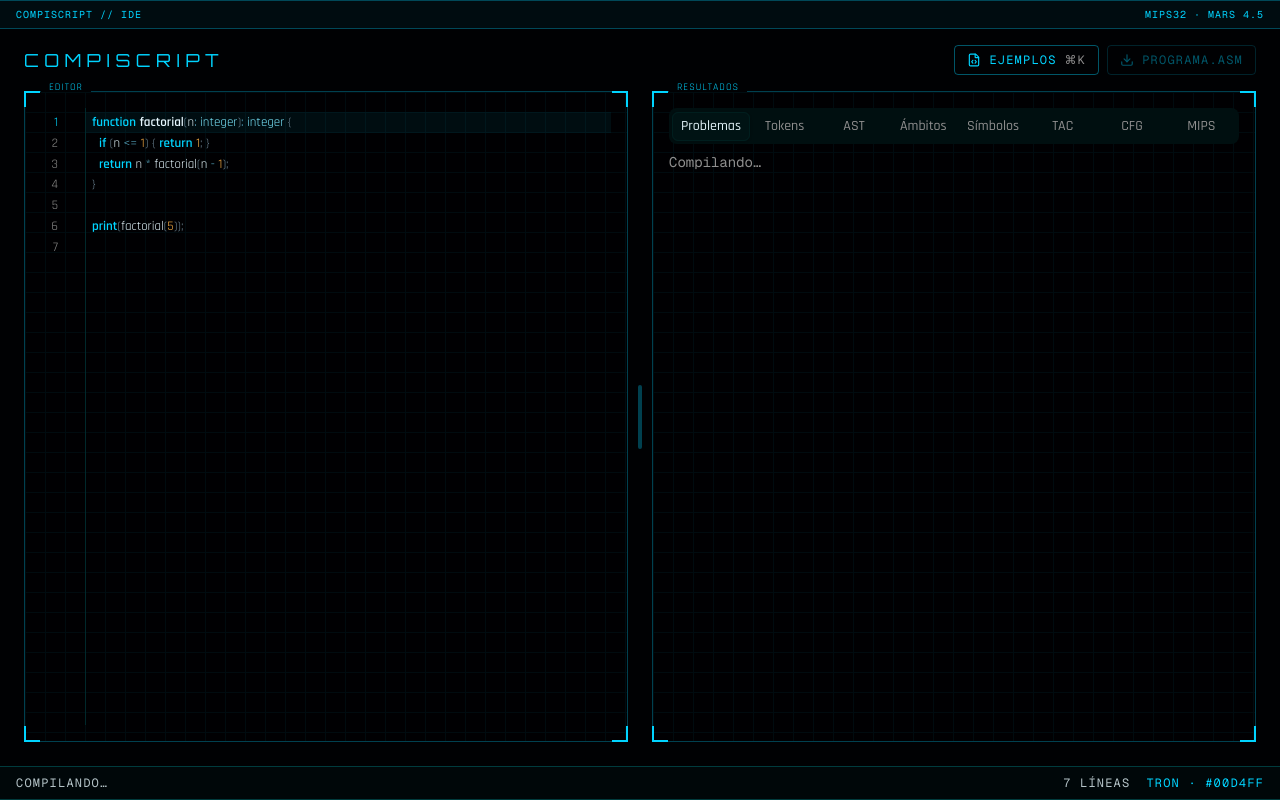
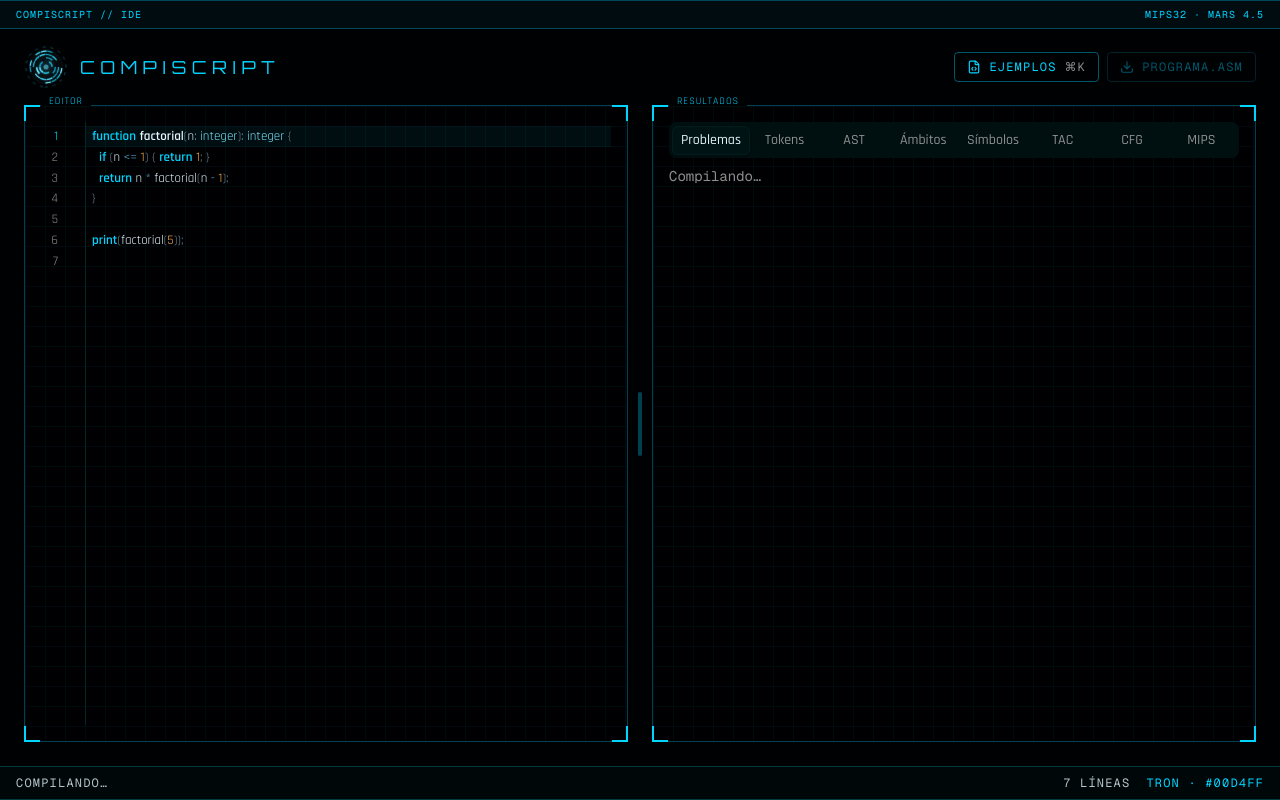
Before and after one commit to erneram/proyecto3-final, a React (Vite) app in the folder web/: page / in a window 1280 px wide. Built offline with nearby package versions, Linux system fonts and the light colour scheme.

Commit message:
feat: GridCN agent avatar next to the IDE title

```diff
--- a/web/src/App.tsx
+++ b/web/src/App.tsx
@@ -7,6 +7,7 @@ import type { Example } from "@/examples";
 import { ExamplesNav } from "@/ExamplesNav";
 import { BackendStats, CodePanel, Empty, OutlineTree, SymbolsPanel, TokensPanel } from "@/panels";
 import { useCompiler } from "@/useCompiler";
+import { AgentAvatar } from "@/components/thegridcn/agent-avatar";
 import { HUDFrame } from "@/components/thegridcn/hud-frame";
 import { StatusBar } from "@/components/thegridcn/status-bar";
 import { UplinkHeader } from "@/components/thegridcn/uplink-header";
@@ -62,8 +63,12 @@ export function App() {
   return (
     <div className="flex h-dvh flex-col bg-background text-foreground">
       <UplinkHeader leftText="COMPISCRIPT // IDE" rightText="MIPS32 · MARS 4.5" />
-      <header className="flex items-baseline justify-between gap-4 px-6 py-4">
-        <h1 className="font-heading text-lg tracking-[0.3em] text-primary">Compiscript</h1>
+      <header className="flex items-center justify-between gap-4 px-6 py-4">
+        <div className="flex items-center gap-3">
+          {/* Matiz 190 = #00D4FF; decorativo, el título ya nombra la app. */}
+          <AgentAvatar seed="compiscript" size={36} hue={190} aria-hidden />
+          <h1 className="font-heading text-lg tracking-[0.3em] text-primary">Compiscript</h1>
+        </div>
         <div className="flex items-center gap-2">
           <button type="button" className={BUTTON} onClick={() => setNavOpen(true)}>
             <FileCode className="size-3.5" />
--- /dev/null
+++ b/web/src/components/thegridcn/agent-avatar.tsx
@@ -0,0 +1,337 @@
+"use client";
+
+import { useEffect, useRef } from "react";
+import { cn } from "@/lib/utils";
+
+export type AgentAvatarProps = Omit<
+  React.HTMLAttributes<HTMLDivElement>,
+  "children"
+> & {
+  seed: string;
+  size?: number;
+  animated?: boolean;
+  /** Base hue (0-360). Blue ≈ 200, Orange ≈ 30, Cyan ≈ 185 */
+  hue?: number;
+  /** Show rotating outer ring */
+  ring?: boolean;
+};
+
+/* ── helpers ─────────────────────────────────────────── */
+
+const hashSeed = (str: string): number => {
+  let h = 0;
+  for (const c of str) {
+    h = ((h << 5) - h + c.charCodeAt(0)) | 0;
+  }
+  return Math.abs(h);
+};
+
+const createRng = (seed: number) => {
+  let s = seed;
+  return () => {
+    s = (s + 0x6d_2b_79_f5) | 0;
+    let t = Math.imul(s ^ (s >>> 15), 1 | s);
+    t ^= t + Math.imul(t ^ (t >>> 7), 61 | t);
+    return ((t ^ (t >>> 14)) >>> 0) / 4_294_967_296;
+  };
+};
+
+/* ── ring layout ─────────────────────────────────────── */
+
+const RINGS = [
+  { r: 0.88, segments: 16, width: 0.065 },
+  { r: 0.7, segments: 12, width: 0.07 },
+  { r: 0.52, segments: 8, width: 0.08 },
+  { r: 0.34, segments: 6, width: 0.09 },
+];
+
+interface Segment {
+  on: boolean;
+  phase: number;
+  ringIdx: number;
+  segIdx: number;
+}
+
+const generateSegments = (hash: number): Segment[] => {
+  const rng = createRng(hash);
+  const segments: Segment[] = [];
+  for (let ri = 0; ri < RINGS.length; ri++) {
+    const count = RINGS[ri].segments;
+    for (let si = 0; si < count; si++) {
+      segments.push({
+        on: rng() > 0.35,
+        phase: rng() * Math.PI * 2,
+        ringIdx: ri,
+        segIdx: si,
+      });
+    }
+  }
+  return segments;
+};
+
+/* ── component ───────────────────────────────────────── */
+
+export function AgentAvatar({
+  seed,
+  size = 64,
+  animated = true,
+  hue,
+  ring = true,
+  className,
+  ...props
+}: AgentAvatarProps) {
+  const canvasRef = useRef<HTMLCanvasElement>(null);
+  const rafRef = useRef<number>(0);
+
+  const hash = hashSeed(seed);
+  const baseHue = hue ?? hash % 360;
+  const glowColor = `hsl(${baseHue}, 85%, 55%)`;
+
+  useEffect(() => {
+    const canvas = canvasRef.current;
+    if (!canvas) {
+      return;
+    }
+    const ctx = canvas.getContext("2d");
+    if (!ctx) {
+      return;
+    }
+
+    const dpr = window.devicePixelRatio || 1;
+    canvas.width = size * dpr;
+    canvas.height = size * dpr;
+    ctx.scale(dpr, dpr);
+
+    const segments = generateSegments(hash);
+    const cx = size / 2;
+    const cy = size / 2;
+    const half = size / 2;
+
+    const motionQuery = window.matchMedia("(prefers-reduced-motion: reduce)");
+    let shouldAnimate = animated && !motionQuery.matches;
+
+    const draw = (time: number) => {
+      ctx.clearRect(0, 0, size, size);
+      ctx.save();
+
+      // Circular clip
+      ctx.beginPath();
+      ctx.arc(cx, cy, half, 0, Math.PI * 2);
+      ctx.clip();
+
+      // Dark background
+      ctx.fillStyle = "#050508";
+      ctx.fillRect(0, 0, size, size);
+
+      // Subtle radial gradient background glow
+      const bgGrad = ctx.createRadialGradient(cx, cy, 0, cx, cy, half);
+      bgGrad.addColorStop(0, `hsla(${baseHue}, 60%, 30%, 0.12)`);
+      bgGrad.addColorStop(1, "transparent");
+      ctx.fillStyle = bgGrad;
+      ctx.fillRect(0, 0, size, size);
+
+      // Global rotation for outermost ring
+      const globalRotation = shouldAnimate ? time * 0.0003 : 0;
+
+      // Draw ring segments
+      for (const seg of segments) {
+        const ringDef = RINGS[seg.ringIdx];
+        const count = ringDef.segments;
+        const radius = ringDef.r * half;
+        const arcWidth = ringDef.width * half;
+        const gapAngle = 0.04; // gap between segments in radians
+        const segAngle = (Math.PI * 2) / count - gapAngle;
+
+        // Outermost ring rotates
+        const rotation = seg.ringIdx === 0 ? globalRotation : 0;
+        const startAngle = rotation + seg.segIdx * ((Math.PI * 2) / count);
+        const endAngle = startAngle + segAngle;
+
+        if (!seg.on) {
+          // Dim inactive segment
+          ctx.beginPath();
+          ctx.arc(cx, cy, radius, startAngle, endAngle);
+          ctx.strokeStyle = `hsla(${baseHue}, 30%, 25%, 0.15)`;
+          ctx.lineWidth = arcWidth;
+          ctx.stroke();
+          continue;
+        }
+
+        // Pulsing brightness for active segments
+        const pulse = shouldAnimate
+          ? 0.6 + 0.4 * Math.sin(time * 0.002 + seg.phase)
+          : 0.85;
+        const lightness = 45 + pulse * 25;
+
+        // Active segment with glow
+        ctx.beginPath();
+        ctx.arc(cx, cy, radius, startAngle, endAngle);
+        ctx.strokeStyle = `hsla(${baseHue}, 90%, ${lightness}%, ${0.5 + pulse * 0.5})`;
+        ctx.lineWidth = arcWidth;
+        ctx.shadowColor = `hsla(${baseHue}, 90%, ${lightness}%, 0.6)`;
+        ctx.shadowBlur = arcWidth * 1.5;
+        ctx.stroke();
+        ctx.shadowBlur = 0;
+      }
+
+      // Radial spokes connecting rings
+      const spokeCount = 8;
+      const rng = createRng(hash + 99);
+      for (let i = 0; i < spokeCount; i++) {
+        if (rng() < 0.4) {
+          continue;
+        }
+        const angle = (i / spokeCount) * Math.PI * 2;
+        const innerRing = RINGS.at(-1) ?? RINGS[0];
+        const innerR = innerRing.r * half * 0.6;
+        const outerR = RINGS[0].r * half * 1.05;
+        ctx.beginPath();
+        ctx.moveTo(
+          cx + Math.cos(angle) * innerR,
+          cy + Math.sin(angle) * innerR
+        );
+        ctx.lineTo(
+          cx + Math.cos(angle) * outerR,
+          cy + Math.sin(angle) * outerR
+        );
+        ctx.strokeStyle = `hsla(${baseHue}, 60%, 45%, 0.12)`;
+        ctx.lineWidth = 0.5;
+        ctx.stroke();
+      }
+
+      // Central core glow
+      const coreRadius = half * 0.14;
+      const corePulse = shouldAnimate
+        ? 0.7 + 0.3 * Math.sin(time * 0.003)
+        : 0.85;
+      const coreGrad = ctx.createRadialGradient(
+        cx,
+        cy,
+        0,
+        cx,
+        cy,
+        coreRadius * 2.5
+      );
+      coreGrad.addColorStop(
+        0,
+        `hsla(${baseHue}, 90%, 70%, ${corePulse * 0.5})`
+      );
+      coreGrad.addColorStop(1, "transparent");
+      ctx.fillStyle = coreGrad;
+      ctx.beginPath();
+      ctx.arc(cx, cy, coreRadius * 2.5, 0, Math.PI * 2);
+      ctx.fill();
+
+      // Core dot
+      ctx.beginPath();
+      ctx.arc(cx, cy, coreRadius, 0, Math.PI * 2);
+      ctx.fillStyle = `hsla(${baseHue}, 85%, 65%, ${corePulse})`;
+      ctx.shadowColor = `hsla(${baseHue}, 90%, 60%, 0.8)`;
+      ctx.shadowBlur = coreRadius * 3;
+      ctx.fill();
+      ctx.shadowBlur = 0;
+
+      ctx.restore();
+
+      if (shouldAnimate) {
+        rafRef.current = requestAnimationFrame(draw);
+      }
+    };
+
+    const handleMotionChange = () => {
+      cancelAnimationFrame(rafRef.current);
+      shouldAnimate = animated && !motionQuery.matches;
+      if (shouldAnimate) {
+        rafRef.current = requestAnimationFrame(draw);
+      } else {
+        draw(0);
+      }
+    };
+
+    motionQuery.addEventListener("change", handleMotionChange);
+
+    if (shouldAnimate) {
+      rafRef.current = requestAnimationFrame(draw);
+    } else {
+      draw(0);
+    }
+
+    return () => {
+      cancelAnimationFrame(rafRef.current);
+      motionQuery.removeEventListener("change", handleMotionChange);
+    };
+  }, [size, animated, hash, baseHue]);
+
+  const ringSize = size + 8;
+
+  return (
+    <div
+      data-slot="tron-agent-avatar"
+      className={cn(
+        "relative inline-flex items-center justify-center",
+        className
+      )}
+      style={{ height: ring ? ringSize : size, width: ring ? ringSize : size }}
+      {...props}
+    >
+      {ring ? (
+        <svg
+          aria-hidden="true"
+          className="absolute inset-0"
+          width={ringSize}
+          height={ringSize}
+          viewBox={`0 0 ${ringSize} ${ringSize}`}
+          style={{
+            animation: animated
+              ? "agentRingSpin 20s linear infinite"
+              : undefined,
+          }}
+        >
+          <circle
+            cx={ringSize / 2}
+            cy={ringSize / 2}
+            r={ringSize / 2 - 2}
+            fill="none"
+            stroke={glowColor}
+            strokeWidth="1"
+            strokeDasharray="3 5"
+            opacity="0.35"
+          />
+        </svg>
+      ) : null}
+
+      {ring ? (
+        <div
+          className="absolute rounded-full"
+          style={{
+            animation: animated
+              ? "agentGlowPulse 3s ease-in-out infinite"
+              : undefined,
+            boxShadow: `0 0 10px ${glowColor}30, 0 0 20px ${glowColor}10`,
+            height: size + 2,
+            width: size + 2,
+          }}
+        />
+      ) : null}
+
+      <canvas
+        aria-label={`Avatar for ${seed}`}
+        className="rounded-full"
+        ref={canvasRef}
+        role="img"
+        style={{ height: size, width: size }}
+      />
+
+      <style>{`
+        @keyframes agentRingSpin {
+          0% { transform: rotate(0deg); }
+          100% { transform: rotate(360deg); }
+        }
+        @keyframes agentGlowPulse {
+          0%, 100% { opacity: 0.5; }
+          50% { opacity: 1; }
+        }
+      `}</style>
+    </div>
+  );
+}
```
